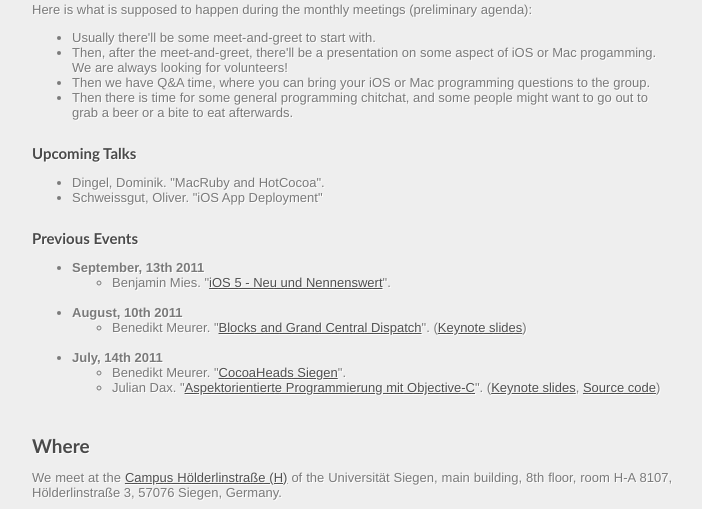
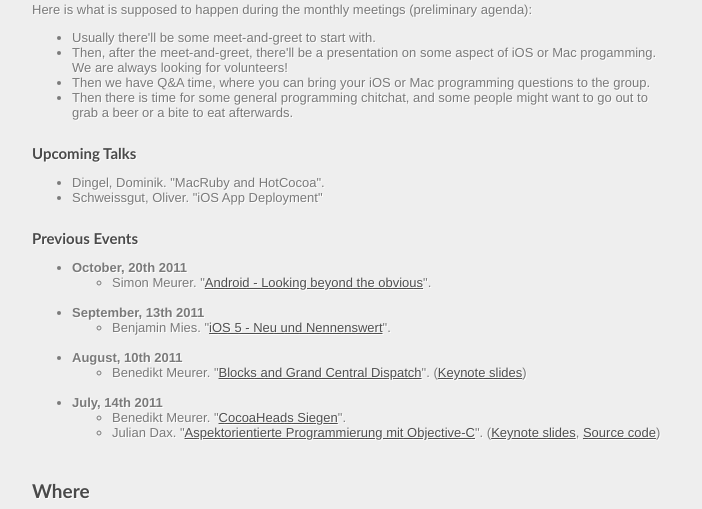
Before and after one commit to bmeurer/cocoaheads.informatik.uni-siegen.de, a Jekyll site: the page built from index.html, in a window 1280 px wide and 900 px high, scrolled down 939 px, cut to the strip 0-509 px from the top of the window. Shown: the whole strip, without its empty margins (118-820 px from the left). Built offline with Jekyll 4.4.1, drawn with Linux system fonts in a browser that asks for light colours; nearby versions of some CDN libraries; Markdown is read by kramdown in place of the engine named in the settings.

Commit message:
Add slides for Android.

```diff
--- a/index.html
+++ b/index.html
@@ -112,6 +112,17 @@
 <p>
   <ul>
     <li>
+      <strong id="2011-10-20">October, 20th 2011</strong>
+      <ul>
+        <li>
+          Simon Meurer.
+          &quot;<a href="/files/2011-10-20-simon-meurer-android.pdf">Android - Looking beyond the obvious</a>&quot;.
+        </li>
+      </ul>
+      <br />
+    </li>
+
+    <li>
       <strong id="2011-09-13">September, 13th 2011</strong>
       <ul>
         <li>
```
Also changed, not shown: 1 other file.
